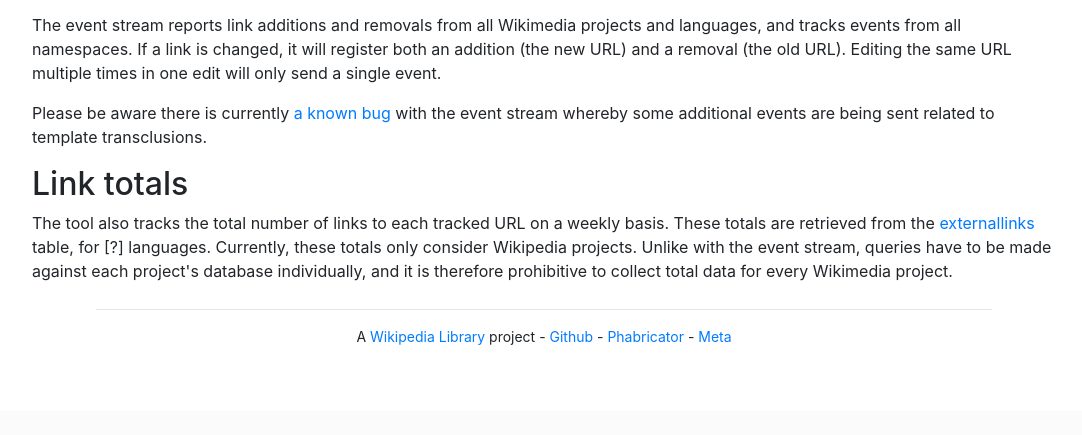
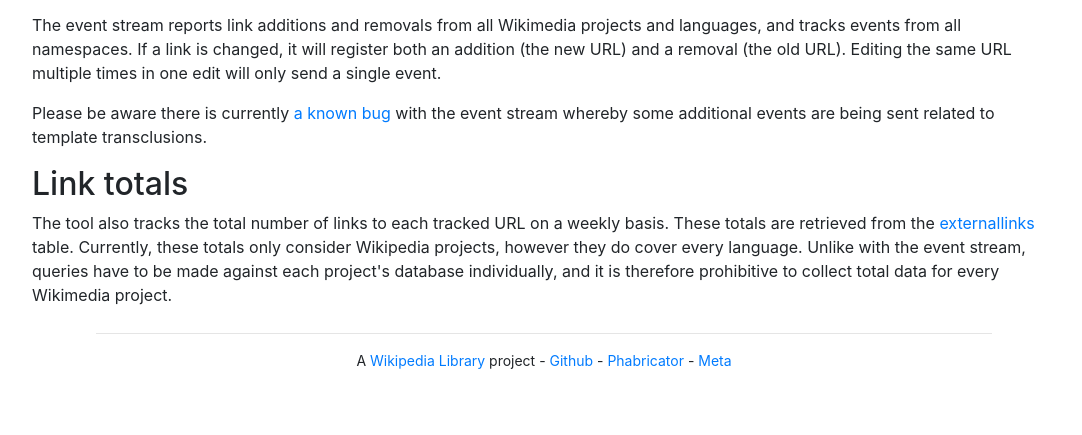
Before and after one commit to WikipediaLibrary/externallinks, a Django app: template extlinks/templates/documentation.html in a window 1280 px wide. Shown: the part 882-1317 px from the top of the page, without its empty margins (96-1178 px from the left). Before the commit the page ends 1227 px from the top, so only its background shows below. Run offline with Django 3.2, Linux system fonts and the light colour scheme; the template is opened without the code that fills it, so the values that code supplies are empty; some libraries are stand-ins or nearby versions.

Commit message:
Quick docs update

```diff
--- a/extlinks/templates/documentation.html
+++ b/extlinks/templates/documentation.html
@@ -54,10 +54,10 @@
     <h2>Link totals</h2>
     <p>
         The tool also tracks the total number of links to each tracked URL on a weekly basis. These totals are
-        retrieved from the <a href="https://www.mediawiki.org/wiki/Manual:Externallinks_table">externallinks</a> table,
-        for [?] languages. Currently, these totals only consider Wikipedia projects. Unlike with the event stream,
-        queries have to be made against each project's database individually, and it is therefore prohibitive to
-        collect total data for every Wikimedia project.
+        retrieved from the <a href="https://www.mediawiki.org/wiki/Manual:Externallinks_table">externallinks</a> table.
+        Currently, these totals only consider Wikipedia projects, however they do cover every language. Unlike with the
+        event stream, queries have to be made against each project's database individually, and it is therefore
+        prohibitive to collect total data for every Wikimedia project.
     </p>
 </div>
 {% endblock %}
```
